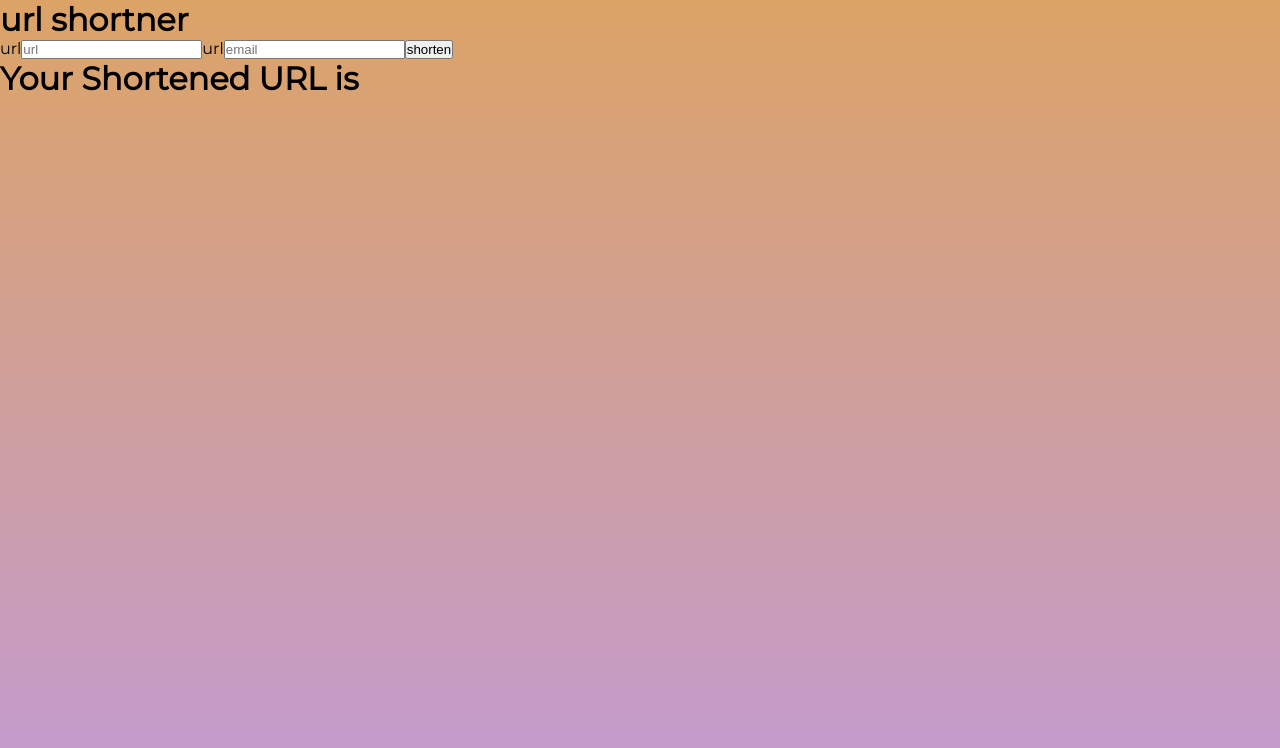
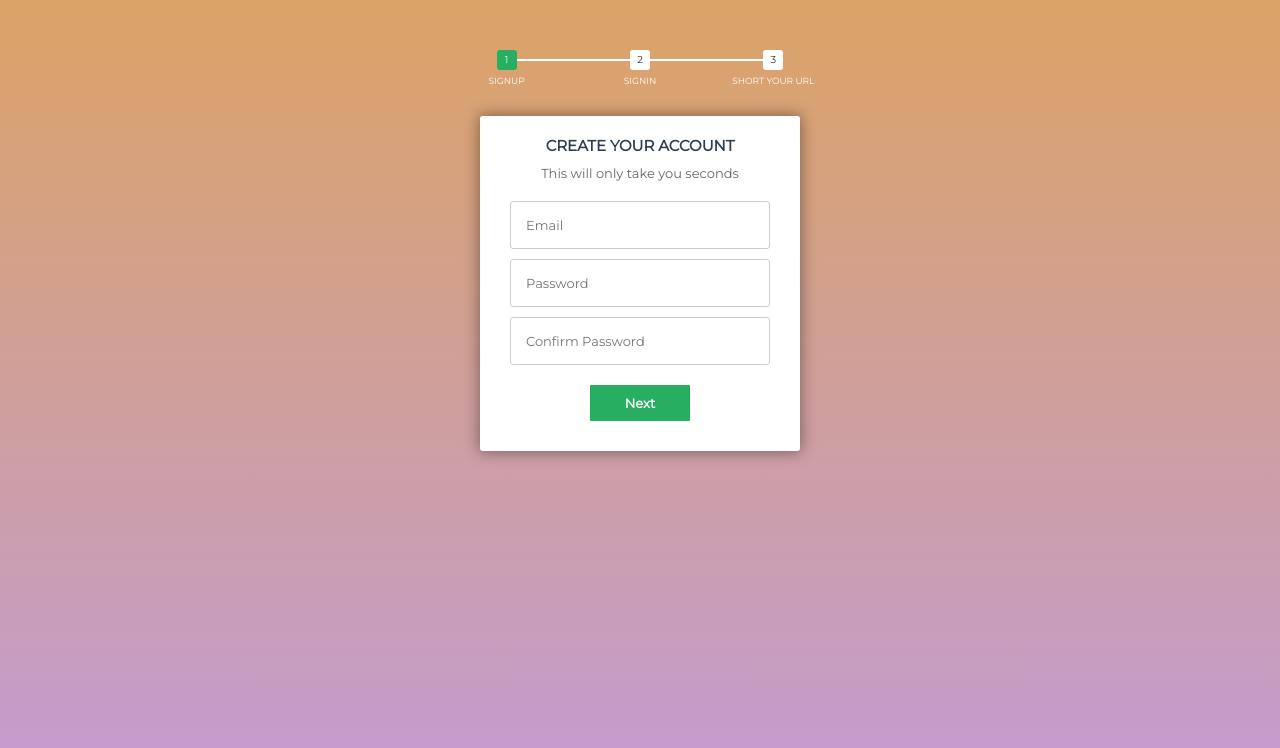
Before and after one commit to AlejoTorres2001/url-shortener, a Next.js app: page / in a window 1280 px wide. Shown: the top 748 px of the page. Built offline with nearby package versions, Linux system fonts and the light colour scheme.

Commit message:
replaced index page elements with UrlForm component

```diff
--- a/src/pages/index.tsx
+++ b/src/pages/index.tsx
@@ -1,5 +1,6 @@
 import type { NextPage } from 'next'
 import Head from 'next/head'
+import UrlForm from '../components/UrlForm'
 import useForm from '../hooks/useForm'
 const Home: NextPage = () => {
   const {inputRef,EmailRef,handleSubmit,isSuccess,isError,data } = useForm()
@@ -9,23 +10,7 @@ const Home: NextPage = () => {
         <title>url shortner</title>
       </Head>
       <main>
-        {isSuccess && <p>url sent</p>}
-        {isError && <p>error</p>}
-        <h1>url shortner</h1>
-        <div className="">
-          <form onSubmit={handleSubmit}>
-            <label htmlFor="url">url</label>
-            <input type="text" placeholder="url" ref={inputRef} />
-            <label htmlFor="email">url</label>
-            <input type="email" placeholder="email" ref={EmailRef} />
-            <button type="submit">shorten</button>
-          </form>
-        </div>
-        <div className="">
-          <h1>Your Shortened URL is</h1>
-          {isSuccess &&  <p>{window.location.href+data?.data.shortUrl}</p>}
-
-        </div>
+      <UrlForm/>
       </main>
     </>
   )
```
